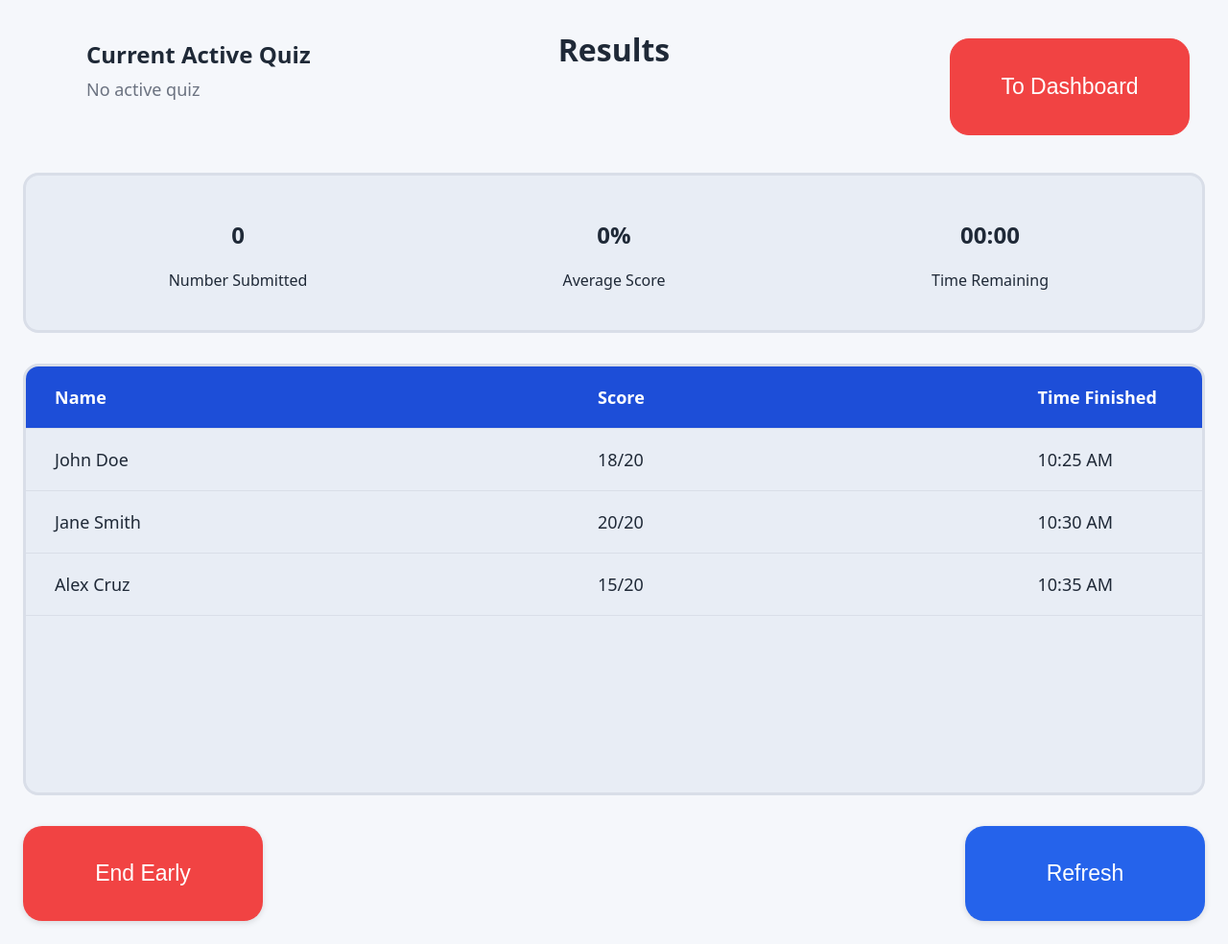
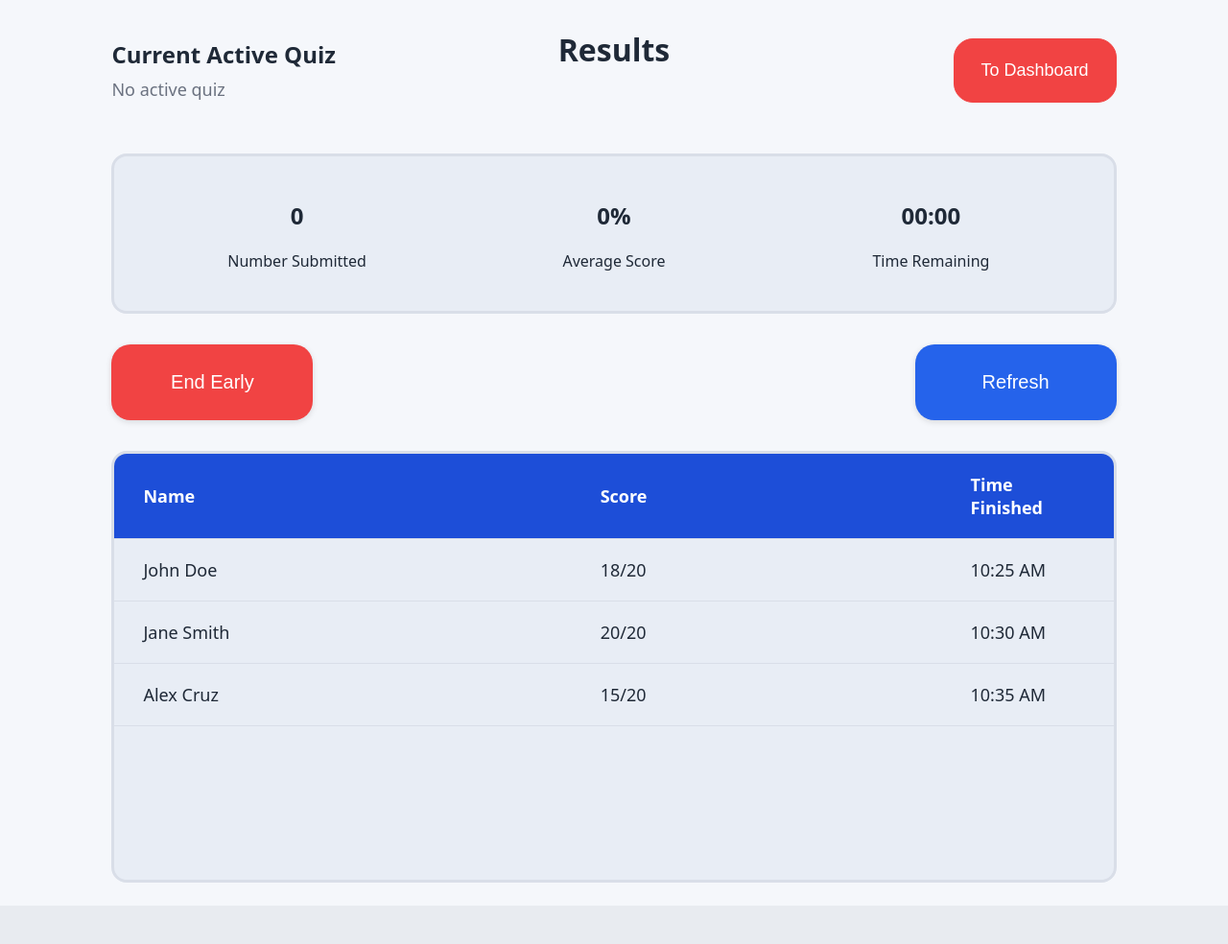
Before and after one commit to lostVeins27/quiz-maker-local-host, a Flask app: page /result in a window 1280 px wide. Shown: the whole page at 96% size. After the commit the page ends 944 px from the top, so only its background shows below. Run offline with Flask 3, Linux system fonts and the light colour scheme; a user stored in the database is signed in; data comes from the database, SQL or seed files in the repository; both versions use the stored data as it was after the commit.

Commit message:
Fix some page layout

```diff
--- a/static/result.css
+++ b/static/result.css
@@ -21,23 +21,24 @@
     align-items: center;
     justify-content: flex-start;
     gap: 32px;
-    padding: 130px 24px 24px;
+    padding: 110px 24px 24px;
     background: var(--bg);
     color: var(--text);
     font-family: system-ui, "Segoe UI", Arial;
 }
 
+/*to dashboard button: right side lines up with the boxes (boxes are 85% wide, so 0.075 = space on each side; change it if the box width changes)*/
 #ToDashBoard {
     position: absolute;
     top: 40px;
-    right: 40px;
+    right: calc(24px + (100% - 48px) * 0.075);
 }
 
-/*to dashboard button (same size as the refresh button, red)*/
+/*to dashboard button (a bit smaller than the other buttons, red)*/
 #backBtn {
-    width: 250px;
-    padding: 36px 24px;
-    font-size: 23px;
+    width: 170px;
+    padding: 22px 16px;
+    font-size: 18px;
     color: white;
     background: rgb(241, 67, 67);
     border: 1px solid rgb(241, 67, 67);
@@ -52,10 +53,11 @@
   transform: scale(1.1);
 }
 
+/*current active quiz: its left side lines up with the left side of the boxes*/
 #ActiveQuiz {
     position: absolute;
     top: 40px;
-    left: 90px;
+    left: calc(24px + (100% - 48px) * 0.075);
 
     display: flex;
     flex-direction: column;
@@ -89,7 +91,8 @@
     justify-content: space-around;
     align-items: center;
     margin-top: 50px;
-    width: 100%;
+    width: 85%;
+    order: 1;
     padding: 25px;
     background: var(--card-dark);
     border: 3px solid var(--border);
@@ -103,7 +106,8 @@
 
 /*results table, slightly darker*/
 #studentResults {
-    width: 100%;
+    width: 85%;
+    order: 3;
     height: 450px;
 
     display: flex;
@@ -135,20 +139,21 @@
     top: 0;
 }
 
-/*end early on the left edge and refresh on the right edge of the boxes*/
+/*end early and refresh buttons between the summary box and the table, far apart (same width as the boxes)*/
 #EndRefresh {
     display: flex;
     justify-content: space-between;
-    width: 100%;
+    width: 85%;
+    order: 2;
 }
 
 #endearlyBtn,
 #refreshBtn {
-     padding: 36px 24px;
-     font-size: 23px;
+     padding: 28px 20px;
+     font-size: 20px;
      font-weight: 500;
      color: white;
-     width: 250px;
+     width: 210px;
      background: var(--primary);
      border: none;
      border-radius: 20px;
--- a/static/student-dashboard.js
+++ b/static/student-dashboard.js
@@ -1,12 +1,7 @@
-const QuizListBtn = document.getElementById("QuizListBtn");
 const TakeQuizBtn = document.getElementById("TakeQuizBtn");
 const ResultBtn = document.getElementById("ResultBtn");
 const LogoutBtn = document.getElementById("logoutBtn");
 
-//Quiz list page redirect
-QuizListBtn.addEventListener("click", function () {
-  window.location.href = "student_dashboard/Quiz-list.html";
-});
 
 //Take quiz page redirect
 TakeQuizBtn.addEventListener("click", function () {
```
Also changed, not shown: static/student-dashboard.css (+110 -5 lines), templates/student-dashboard.html (+8 -6 lines), quizdb.db, static/sprite/CheckResult.png (added), static/sprite/TakeQuiz.png (added).
